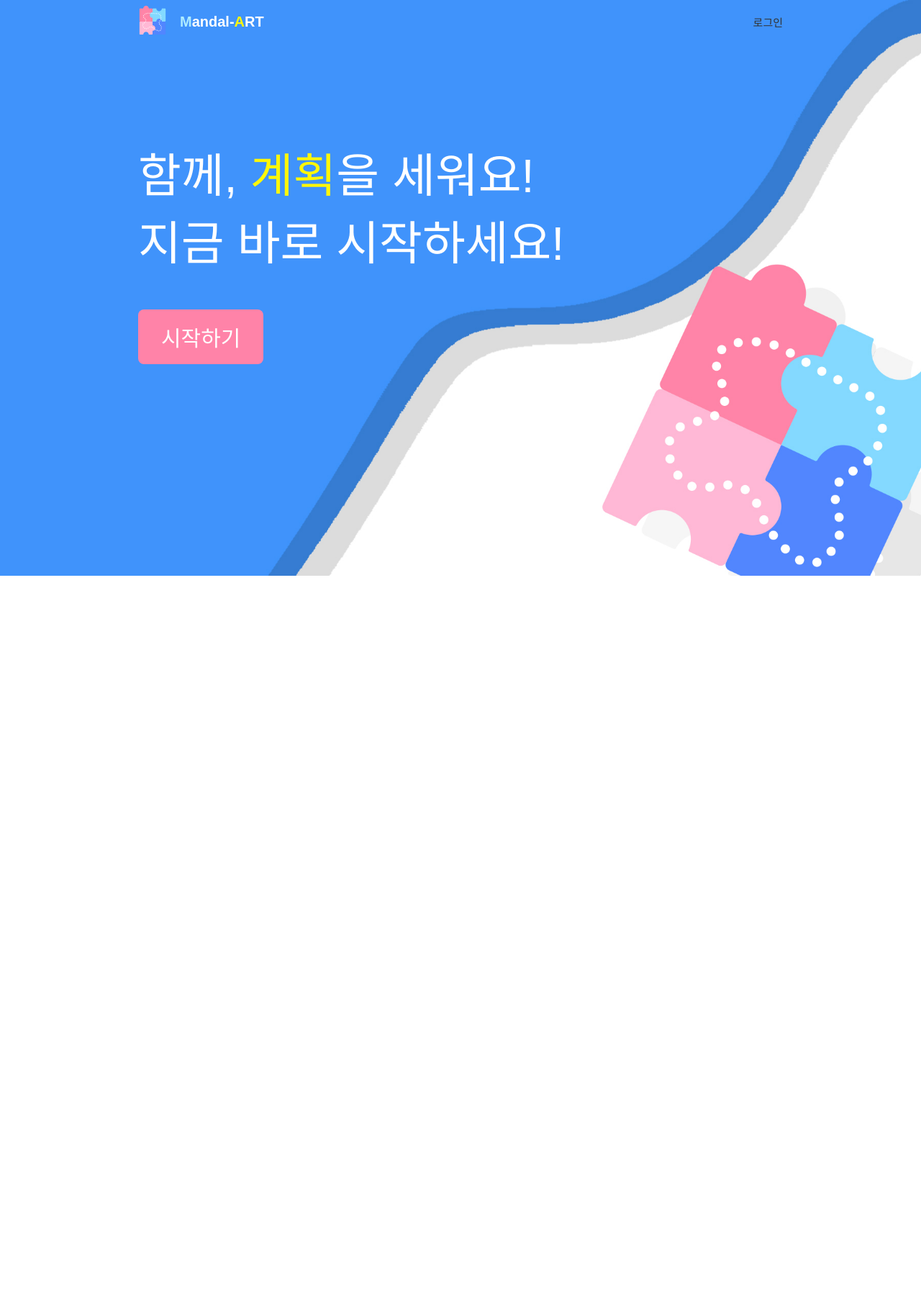
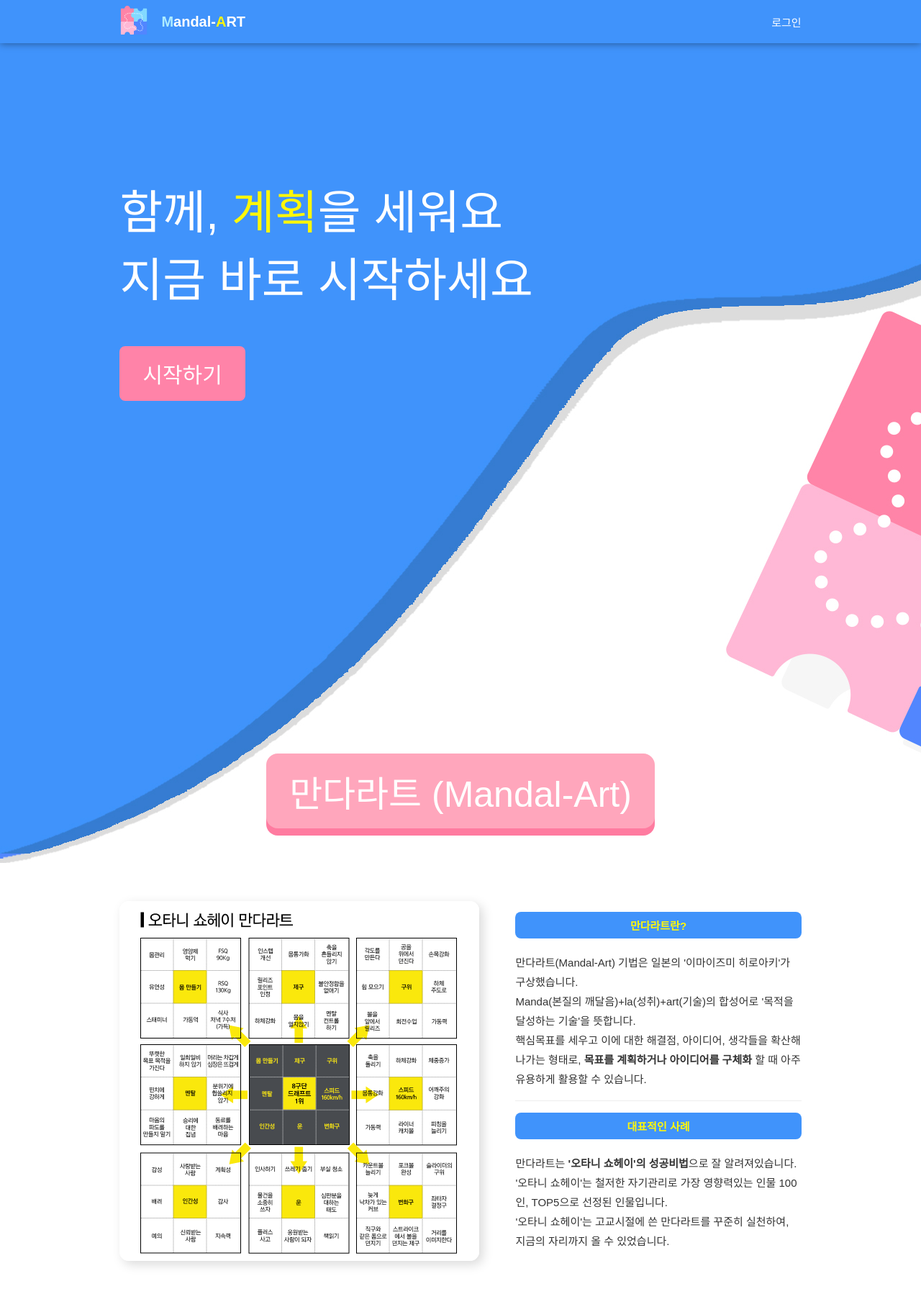
Before and after one commit to yoonjoohye/mandal-art, a React (Create React App) app: page / in a window 1280 px wide. Shown: the whole page at 72% size. Before the commit the page ends 800 px from the top, so only its background shows below. Built offline with nearby package versions, Linux system fonts and the light colour scheme; a web font is replaced by a local one.

Commit message:
[fix] 가이드 변경

```diff
--- a/public/index.html
+++ b/public/index.html
@@ -2,14 +2,14 @@
 <html lang="en">
 <head>
     <meta charset="utf-8"/>
-    <link rel="icon" href="../src/images/puzzle.ico"/>
+    <link rel="icon" href="%PUBLIC_URL%/puzzle.ico"/>
     <!--Import Google Icon Font-->
 <!--    <link href="https://fonts.googleapis.com/icon?family=Material+Icons" rel="stylesheet"/>-->
     <!--Import materialize.css-->
 <!--    <link type="text/css" rel="stylesheet" href="css/materialize.min.css" media="screen,projection"/>-->
 
     <meta name="viewport" content="width=device-width, initial-scale=1"/>
-    <meta name="description" content="Web site created using create-react-app"/>
+    <meta name="description" content="만다라트로 나만의 목표를 세워보세요!"/>
 
     <link rel="manifest" href="%PUBLIC_URL%/manifest.json"/>
     <title>만다라트</title>
--- a/src/components/header/Header.js
+++ b/src/components/header/Header.js
@@ -12,26 +12,19 @@ class Header extends Component {
         this.state = {
             user: localStorage.getItem('logInfo'),
             isNav: false,
-            scroll: 0,
-            bgColor:''
+            scroll: 0
         }
     }
-
-    componentDidMount() {
-        // 스크롤 이벤트 적용
-        window.addEventListener('scroll', this.onScroll);
-    }
-
-    onScroll = (e) => {
-        // 스크롤 할때마다 state에 scroll한 만큼 scrollTop 값 증가하므로 이를 업데이트해줌,
-        //따라서 스크롤 시점에 따라 특정액션을 추후에 state를 활용하여 구현 가능
-        const scrollTop = ('scroll', e.srcElement.scrollingElement.scrollTop);
-
-        this.setState({
-            ...this.state,
-            scroll:scrollTop
-        });
-    }
+    // componentDidMount() {
+    //     window.addEventListener('scroll', this.onScroll);
+    // }
+    // onScroll = (e) => {
+    //     const scrollTop = ('scroll', e.srcElement.scrollingElement.scrollTop);
+    //     this.setState({
+    //         ...this.state,
+    //         scroll:scrollTop
+    //     });
+    // };
 
     componentWillUpdate(nextProps, nextState, nextContext) {
         if (nextState.user) {
@@ -87,7 +80,7 @@ class Header extends Component {
         }
 
         return (
-            <section className={`header-section ${(this.state.scroll>900)?'bg-blue':''}`}>
+            <section className={`header-section header-bg`}>
                 <div className="header-container flex justify-center justify-between items-center">
                     <Link className="flex justify-center items-center" to="/">
                         <img className="header-icon mr-10" src={require("../../images/icon/puzzle.svg")}/>
@@ -100,11 +93,11 @@ class Header extends Component {
                             userInfo ?
                                 <>
                                     <img className="cursor-pointer profile-img" src={userInfo.user.photoURL}/>
-                                    <span className="cursor-pointer" onClick={this.onLogout}>로그아웃</span>
+                                    <span className="font-white cursor-pointer" onClick={this.onLogout}>로그아웃</span>
 
                                     {/*<Nav userInfo={userInfo.user}/>*/}
                                 </>
-                                : <span className="cursor-pointer" onClick={this.onLogin}>로그인</span>
+                                : <span className="font-white cursor-pointer" onClick={this.onLogin}>로그인</span>
                         }
 
                     </div>
--- a/src/components/home/Home.js
+++ b/src/components/home/Home.js
@@ -6,14 +6,50 @@ class Home extends Component {
     render() {
         return (
             <section className="home-section">
-                <div className="container pt-15">
+                <div className="h-100 container flex flex-col justify-center mb-200">
                     <div className="font-xl font-white mb-50">
-                        함께, <span className="yellow">계획</span>을 세워요!<br/>
-                        지금 바로 시작하세요!
+                        함께, <span className="yellow">계획</span>을 세워요<br/>
+                        지금 바로 시작하세요
                     </div>
                     <Link to="/guide">
                         <button className="btn write">시작하기</button>
                     </Link>
+                </div>
+                <div className="h-100 container flex flex-col items-center justify-center">
+                    <div className="box-round bg-pink shadow px-2 py-1 font-lg font-white mb-100">만다라트 (Mandal-Art)</div>
+                    <div className=" flex flex-col-m justify-between items-center">
+
+                        <>
+                            <img className="mandal-img shadow mr-50"
+                                 src={require('../../images/mandal-otani.png')}/>
+                        </>
+                        <div>
+
+                            <div className="py-1 border-bottom">
+                            <div className="inline-block text-center box-title bg-blue font-bold yellow mb-20">
+                                만다라트란?
+                            </div>
+                            <p className="font-light">
+                                만다라트(Mandal-Art) 기법은 일본의 '이마이즈미 히로아키'가 구상했습니다.<br/>
+                                Manda(본질의 깨달음)+la(성취)+art(기술)의 합성어로 '목적을 달성하는 기술'을 뜻합니다.<br/>
+                                핵심목표를 세우고 이에 대한 해결점, 아이디어, 생각들을 확산해 나가는 형태로, <span className="font-bold">목표를 계획하거나 아이디어를 구체화</span> 할 때 아주 유용하게 활용할 수
+                                있습니다.
+                            </p>
+                            </div>
+
+                            <div className="py-1">
+                            <div className="inline-block text-center bg-blue box-title font-bold yellow mb-20">
+                                대표적인 사례
+                            </div>
+                            <p className="font-light">
+                                만다라트는 <span className="font-bold">'오타니 쇼헤이'의 성공비법</span>으로 잘 알려져있습니다.<br/>
+                                '오타니 쇼헤이'는 철저한 자기관리로 가장 영향력있는 인물 100인, TOP5으로 선정된 인물입니다.<br/>
+                                '오타니 쇼헤이'는 고교시절에 쓴 만다라트를 꾸준히 실천하여, 지금의 자리까지 올 수 있었습니다.<br/>
+                            </p>
+                            </div>
+                        </div>
+
+                    </div>
                 </div>
             </section>
         )
--- a/src/css/Font.scss
+++ b/src/css/Font.scss
@@ -48,3 +48,6 @@
     text-shadow: 3px -4px 0px #1a63ee;
   }
 }
+.text-shadow{
+  text-shadow:10px -5px 3px rgba(0, 0, 0, 0.08);
+}
--- a/src/css/Position.scss
+++ b/src/css/Position.scss
@@ -1,6 +1,6 @@
 .container{
-  padding-right: 15%;
-  padding-left: 15%;
+  padding-right: 13%;
+  padding-left: 13%;
   @media(max-width:480px){
     padding-right: 5%;
     padding-left: 5%;
@@ -59,6 +59,9 @@
 .mt-50{
   margin-top:50px;
 }
+.mt-20{
+  margin-top:20px;
+}
 
 .mr-10 {
   margin-right: 10px;
@@ -85,8 +88,14 @@
     margin-bottom:10px;
   }
 }
+.mb-200{
+  margin-bottom:200px;
+}
 .mb-10{
   margin-bottom:10px;
+}
+.mb-80{
+  margin-bottom:80px;
 }
 .mb-100{
   margin-bottom:100px;
@@ -100,16 +109,30 @@
 .mb-5{
   margin-bottom:5px;
 }
-.py-3{
-  padding-top:3rem;
-  padding-bottom:3rem;
+.py-2{
+  padding-top:2rem;
+  padding-bottom:2rem;
 }
 .pt-15{
   padding-top:15%;
 }
+.px-2{
+  padding-right:2rem;
+  padding-left:2rem;
+}
+.py-1{
+  padding-top:1rem;
+  padding-bottom:1rem;
+}
 .px-1{
   padding-top:1rem;
   padding-bottom:1rem;
+}
+.p-1{
+  padding:0.5rem;
+}
+.p-4{
+  padding:4rem!important;
 }
 
 .border {
--- a/src/css/layout/Header.scss
+++ b/src/css/layout/Header.scss
@@ -8,8 +8,8 @@
     }
     &-container {
         height:60px;
-        padding-right: 15%;
-        padding-left: 15%;
+        padding-right: 13%;
+        padding-left: 13%;
         @media(max-width:480px){
             padding-right:5%;
             padding-left:5%;
@@ -30,6 +30,10 @@
     &-list {
         color:#f3dbe5;
     }
+    &-bg{
+        background-color: #4093fb;
+        box-shadow: 0px 1px 10px #00000063;
+    }
 }
 
 .yellow{
--- a/src/css/layout/Home.scss
+++ b/src/css/layout/Home.scss
@@ -1,9 +1,13 @@
 
 .home{
   &-section{
-    width:100%;
-    height:100vh;
     background-image:url('../../images/index.jpg');
-    background-size:cover;
+    background-size: initial;
+    background-repeat: no-repeat;
   }
 }
+.question-icon{
+  width:20px;
+  height:20px;
+  vertical-align: middle;
+}
--- a/src/css/layout/MandalArt.scss
+++ b/src/css/layout/MandalArt.scss
@@ -140,9 +140,13 @@
 }
 .box{
   &-round{
-    border-radius:0 0 8rem 8rem;
+    border-radius:1rem;
     @media(max-width:480px){
-     border-radius: 0 0 5rem 5rem;
+     border-radius: 0.8rem;
     }
   }
+  &-title{
+    border-radius:0.5rem;
+    padding:0.5rem 1rem;
+  }
 }
```
Also changed, not shown: src/components/mandal/Guide.js (+3 -30 lines), src/images/icon/question.svg (added), src/images/index.jpg, 14 other files (tests, documents, lock files or other folders).
